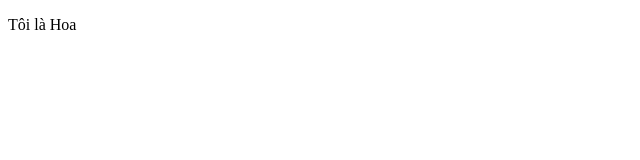
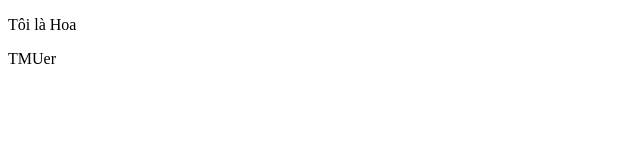
Before and after one commit to hoatran204/ngochoa01, a plain HTML site: page index.html in a window 1280 px wide. Shown: the full height of the page, 0-640 px from the left. Drawn offline with Linux system fonts and the light colour scheme.

Commit message:
thêm vào develop

```diff
--- a/index.html
+++ b/index.html
@@ -7,5 +7,6 @@
 </head>
 <body>
     <p>Tôi là Hoa</p>
+    <p>TMUer</p>
 </body>
 </html>
```
